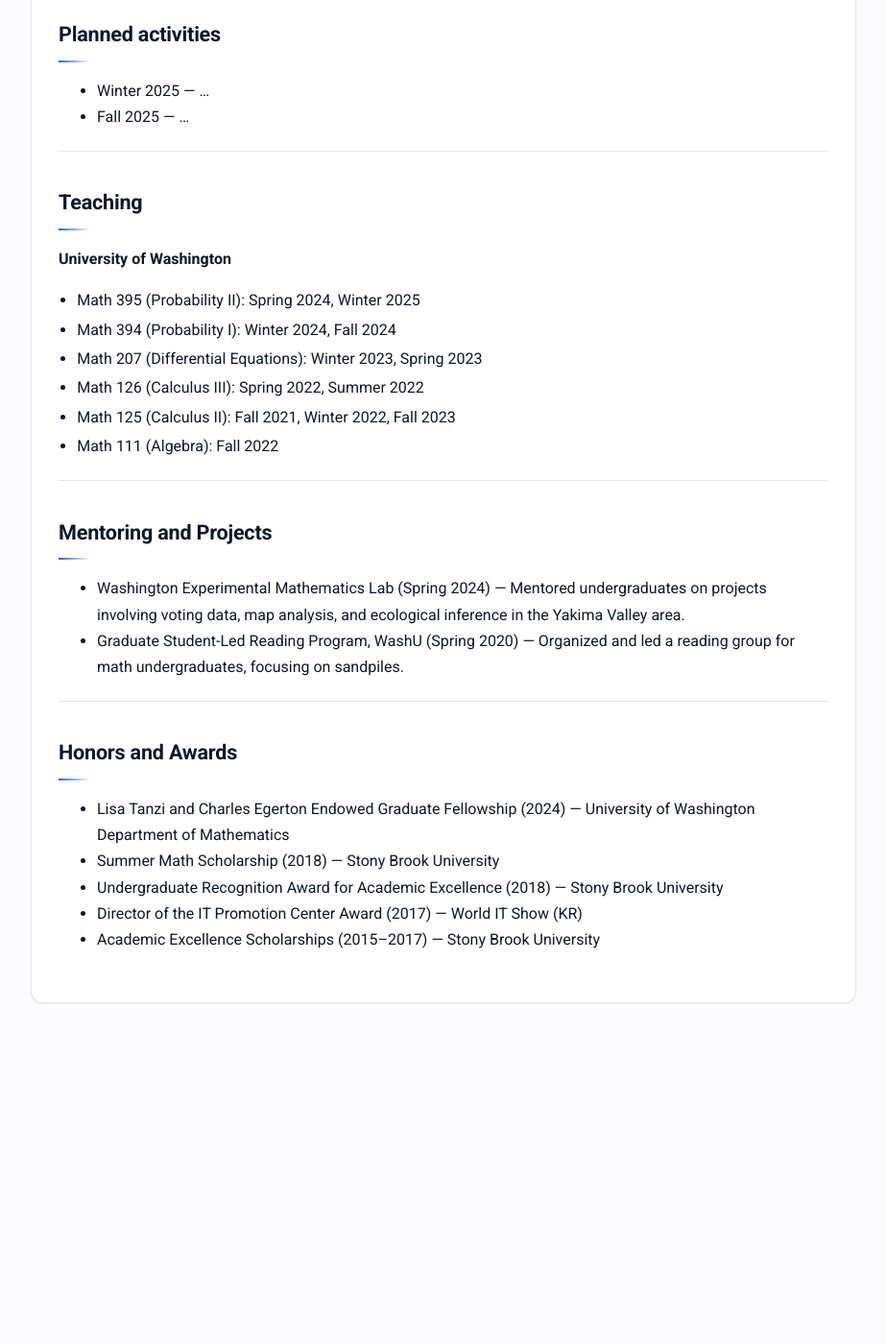
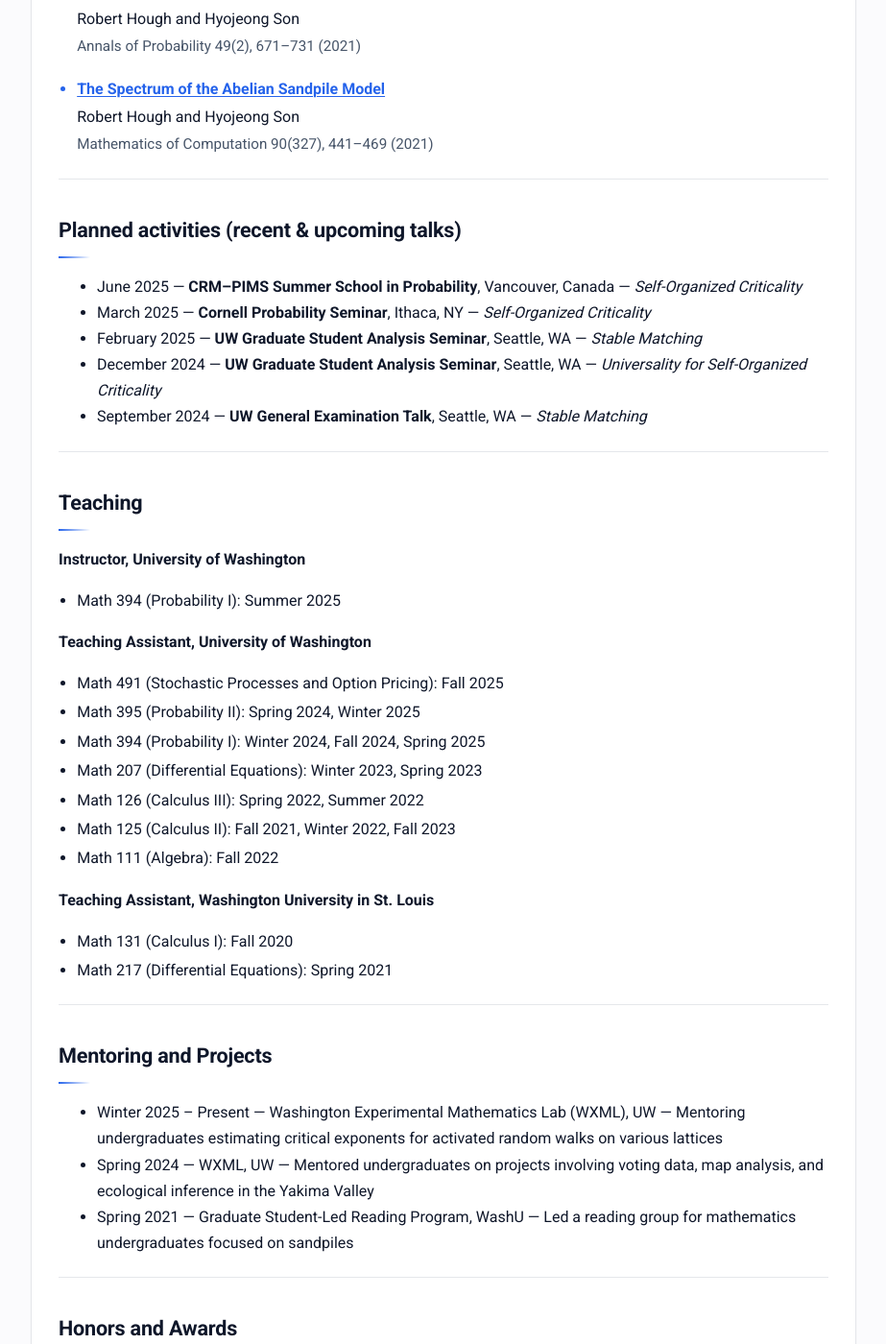
Before and after one commit to hyojeong-son/hyojeong-son.github.io, a Jekyll site: the page built from index.md, in a window 1280 px wide and 1400 px high, scrolled down 692 px. Shown: the whole window at 96% size, without its empty margins (178-1101 px from the left). Built offline with Jekyll 4.4.1, drawn with Linux system fonts in a browser that asks for light colours; before the commit the page ends 1809 px from its top, so only the background shows below that; some of the changed text lies outside the part shown.

Commit message:
Update index.md

```diff
--- a/index.md
+++ b/index.md
@@ -3,18 +3,17 @@ layout: default
 title: Home
 ---
 
-<!-- Name (optional; Park’s site jumps straight to email/CV, so keep or remove) -->
 # Hyojeong Son
 
 <div class="intro">
-  <p>E-mail: <a href="mailto:hjson@math.washington.edu">hjson@math.washington.edu</a>. Here is my
+  <p>E-mail: <a href="mailto:hjson@uw.edu">hjson@uw.edu</a>. Here is my
   <a href="{{ '/assets/files/Hyojeong_Son_CV.pdf' | relative_url }}" target="_blank" rel="noopener">CV</a>.</p>
 </div>
 
-I’m a fourth-year graduate student in the
-<a href="https://math.washington.edu" target="_blank" rel="noopener">Mathematics Department</a> at the University of Washington, Seattle, advised by
-<a href="https://sites.math.washington.edu/~hoffman/" target="_blank" rel="noopener">Christopher Hoffman</a>. My research is in discrete probability,
-especially particle models like activated random walks and sandpiles; I also explore stable matching problems.
+I am a Ph.D. candidate in the
+<a href="https://math.washington.edu" target="_blank" rel="noopener">Mathematics Department</a> at the University of Washington, advised by
+<a href="https://sites.math.washington.edu/~hoffman/" target="_blank" rel="noopener">Christopher Hoffman</a>.
+My research is in discrete probability, especially particle models like activated random walks and sandpiles; I also study stable matching problems.
 
 ---
 
@@ -22,57 +21,79 @@ especially particle models like activated random walks and sandpiles; I also exp
 
 <ul class="pubs">
   <li>
+    <span class="pub-title">Stable Matchings with Correlated Preferences</span>
+    <span class="pub-authors">Christopher Hoffman, Avi Levy, Elchanan Mossel, and Hyojeong Son</span>
+    <span class="pub-venue">preprint, 2025 — arXiv: to appear</span>
+  </li>
+  <li>
+    <span class="pub-title">Local Density</span>
+    <span class="pub-authors">Christopher Hoffman, Jacob Richey, and Hyojeong Son</span>
+    <span class="pub-venue">preprint, 2025 — arXiv: to appear</span>
+  </li>
+  <li>
     <span class="pub-title"><a href="https://arxiv.org/abs/2411.07609" target="_blank" rel="noopener">Activated Random Walks on ℤ with Critical Particle Density</a></span>
     <span class="pub-authors">Madeline Brown, Christopher Hoffman, and Hyojeong Son</span>
-    <span class="pub-venue">preprint, 2024+</span>
+    <span class="pub-venue">preprint, 2024 — submitted</span>
   </li>
   <li>
     <span class="pub-title"><a href="https://arxiv.org/abs/1902.04174" target="_blank" rel="noopener">Cut-off for Sandpiles on Tiling Graphs</a></span>
     <span class="pub-authors">Robert Hough and Hyojeong Son</span>
-    <span class="pub-venue">Annals of Probability 49(2), 671–731 (2021) — <a href="https://doi.org/10.1214/20-AOP1456" target="_blank" rel="noopener">doi</a></span>
+    <span class="pub-venue">Annals of Probability 49(2), 671–731 (2021)</span>
   </li>
   <li>
     <span class="pub-title"><a href="https://arxiv.org/abs/1905.07015" target="_blank" rel="noopener">The Spectrum of the Abelian Sandpile Model</a></span>
     <span class="pub-authors">Robert Hough and Hyojeong Son</span>
-    <span class="pub-venue">Mathematics of Computation 90(327), 441–469 (2021) — <a href="https://doi.org/10.1090/mcom/3563" target="_blank" rel="noopener">doi</a></span>
+    <span class="pub-venue">Mathematics of Computation 90(327), 441–469 (2021)</span>
   </li>
 </ul>
 
 ---
 
-## Planned activities
+## Planned activities (recent & upcoming talks)
 
-<!-- Add newest first -->
-- Winter 2025 — …
-- Fall 2025 — …
+- June 2025 — **CRM–PIMS Summer School in Probability**, Vancouver, Canada — *Self-Organized Criticality*
+- March 2025 — **Cornell Probability Seminar**, Ithaca, NY — *Self-Organized Criticality*
+- February 2025 — **UW Graduate Student Analysis Seminar**, Seattle, WA — *Stable Matching*
+- December 2024 — **UW Graduate Student Analysis Seminar**, Seattle, WA — *Universality for Self-Organized Criticality*
+- September 2024 — **UW General Examination Talk**, Seattle, WA — *Stable Matching*
 
 ---
 
 ## Teaching
 
-**University of Washington**
+**Instructor, University of Washington**
 <ul class="clean">
+  <li>Math 394 (Probability I): Summer 2025</li>
+</ul>
+
+**Teaching Assistant, University of Washington**
+<ul class="clean">
+  <li>Math 491 (Stochastic Processes and Option Pricing): Fall 2025</li>
   <li>Math 395 (Probability II): Spring 2024, Winter 2025</li>
-  <li>Math 394 (Probability I): Winter 2024, Fall 2024</li>
+  <li>Math 394 (Probability I): Winter 2024, Fall 2024, Spring 2025</li>
   <li>Math 207 (Differential Equations): Winter 2023, Spring 2023</li>
   <li>Math 126 (Calculus III): Spring 2022, Summer 2022</li>
   <li>Math 125 (Calculus II): Fall 2021, Winter 2022, Fall 2023</li>
   <li>Math 111 (Algebra): Fall 2022</li>
 </ul>
 
+**Teaching Assistant, Washington University in St. Louis**
+<ul class="clean">
+  <li>Math 131 (Calculus I): Fall 2020</li>
+  <li>Math 217 (Differential Equations): Spring 2021</li>
+</ul>
+
 ---
 
 ## Mentoring and Projects
 
-- Washington Experimental Mathematics Lab (Spring 2024) — Mentored undergraduates on projects involving voting data, map analysis, and ecological inference in the Yakima Valley area.
-- Graduate Student-Led Reading Program, WashU (Spring 2020) — Organized and led a reading group for math undergraduates, focusing on sandpiles.
+- Winter 2025 – Present — Washington Experimental Mathematics Lab (WXML), UW — Mentoring undergraduates estimating critical exponents for activated random walks on various lattices
+- Spring 2024 — WXML, UW — Mentored undergraduates on projects involving voting data, map analysis, and ecological inference in the Yakima Valley
+- Spring 2021 — Graduate Student-Led Reading Program, WashU — Led a reading group for mathematics undergraduates focused on sandpiles
 
 ---
 
 ## Honors and Awards
 
-- Lisa Tanzi and Charles Egerton Endowed Graduate Fellowship (2024) — University of Washington Department of Mathematics
-- Summer Math Scholarship (2018) — Stony Brook University
-- Undergraduate Recognition Award for Academic Excellence (2018) — Stony Brook University
-- Director of the IT Promotion Center Award (2017) — World IT Show (KR)
-- Academic Excellence Scholarships (2015–2017) — Stony Brook University
+- 2024 — Lisa Tanzi and Charles Egerton Endowed Graduate Fellowship, UW Department of Mathematics
+- 2015–2018 — Undergraduate awards: Academic Excellence Scholarships; Undergraduate Recognition Award; Summer Math Scholarship
```
